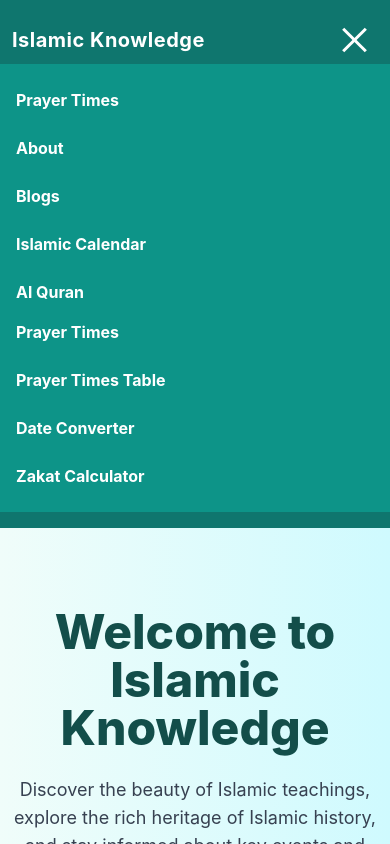
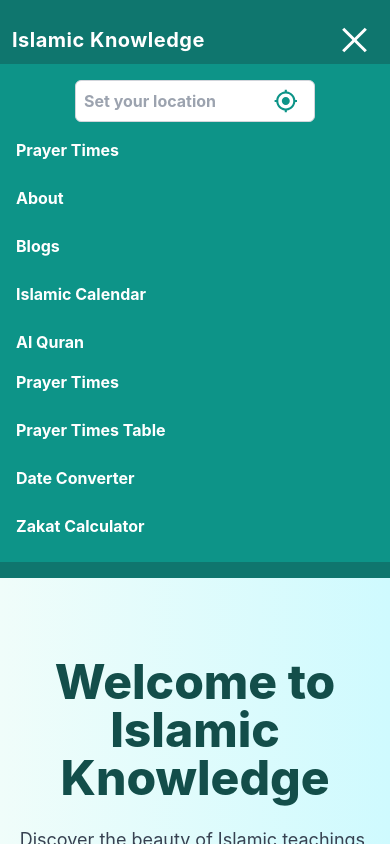
Before and after one commit to somu46/Islamic-calendar, a React (Create React App) app: page / in a window 390 px wide. Both pictures are taken after a click on the button 354 px from the left and 40 px from the top of the page. Shown: the top 844 px of the page. Built offline with nearby package versions, Linux system fonts and the light colour scheme.

Commit message:
`Added new link to mobile menu in Navbar component`

```diff
--- a/src/Components/Navbar/Navbar.js
+++ b/src/Components/Navbar/Navbar.js
@@ -67,6 +67,14 @@ const Navbar = () => {
         {/* Mobile Menu */}
         {isMenuOpen && (
           <ul className="md:hidden bg-teal-600 space-y-2 py-4">
+             <li>
+              <NavLink
+                to=""
+                className="flex items-center px-3 hover:text-teal-500"
+              >
+                <SetLocation />
+              </NavLink>
+            </li>
             <li>
               <NavLink
                 to="#prayers"
```
